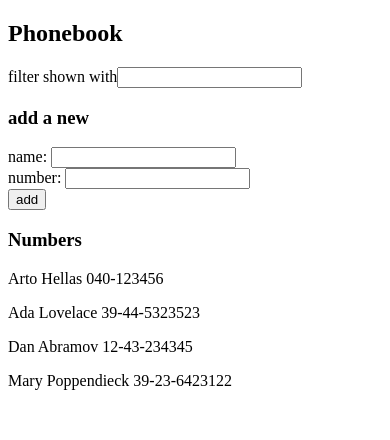
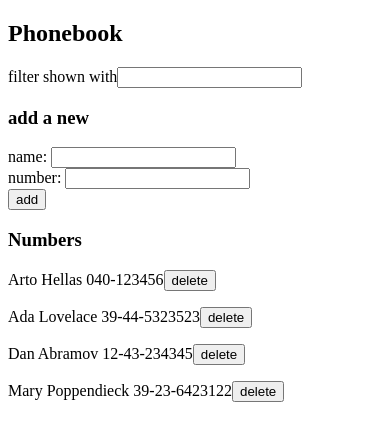
Before and after one commit to WisangAnggoro/fullstackopen_part2, a React (Create React App) app in the folder phonebook/: page / in a window 390 px wide. Shown: the top 440 px of the page. Built offline with nearby package versions, Linux system fonts and the light colour scheme; data requests are answered from the project's data file.

Commit message:
Phonebook step9

```diff
--- a/phonebook/src/App.js
+++ b/phonebook/src/App.js
@@ -35,11 +35,15 @@ const PersonForm = ({handleSubmit, handleNoteChange, newName, handleNumberChange
   )
 }
 
-const Numbers = ({persons}) => {
+const Numbers = ({persons, handleDelete}) => {
   return (
     <div>
       {
-        persons.map(person => <p key={person.id}>{person.name} {person.number}</p>)
+        persons.map(person =>
+          <p key={person.id}>{person.name} {person.number}
+            <button onClick={() => handleDelete(person.id)}>delete</button>
+          </p>
+        )
       }
     </div>
   )
@@ -91,6 +95,22 @@ const App = () => {
     }
   }
 
+  const handleDelete = (id) => {
+    console.log(id);
+    const newPersons = [...persons.filter(person => person.id!==id)]
+    window.confirm(`delete ${persons.find(person => person.id===id).name}?`)
+    console.log(persons);
+    console.log(newPersons);
+    phonebookService
+      .del({id:id})
+      .then(response => {
+        setPersons(newPersons)
+      })
+      .catch(error => {
+        console.log();
+      })
+  }
+
   useEffect(() => {
     phonebookService
       .getAll()
@@ -121,6 +141,7 @@ const App = () => {
       <h3>Numbers</h3>
       <Numbers
         persons={filteredPersons}
+        handleDelete={handleDelete}
       />
     </div>
   )
--- a/phonebook/src/phonebookService.js
+++ b/phonebook/src/phonebookService.js
@@ -11,9 +11,15 @@ const create  = (newObject) => {
   return request.then(response => response.data)
 }
 
+const del = (object) => {
+  const request = axios.delete(baseUrl + `/${object.id}`)
+  return request.then(response => response.data)
+}
+
 const phonebookService = {
   getAll,
-  create
+  create,
+  del
 }
 
 export default phonebookService
```
